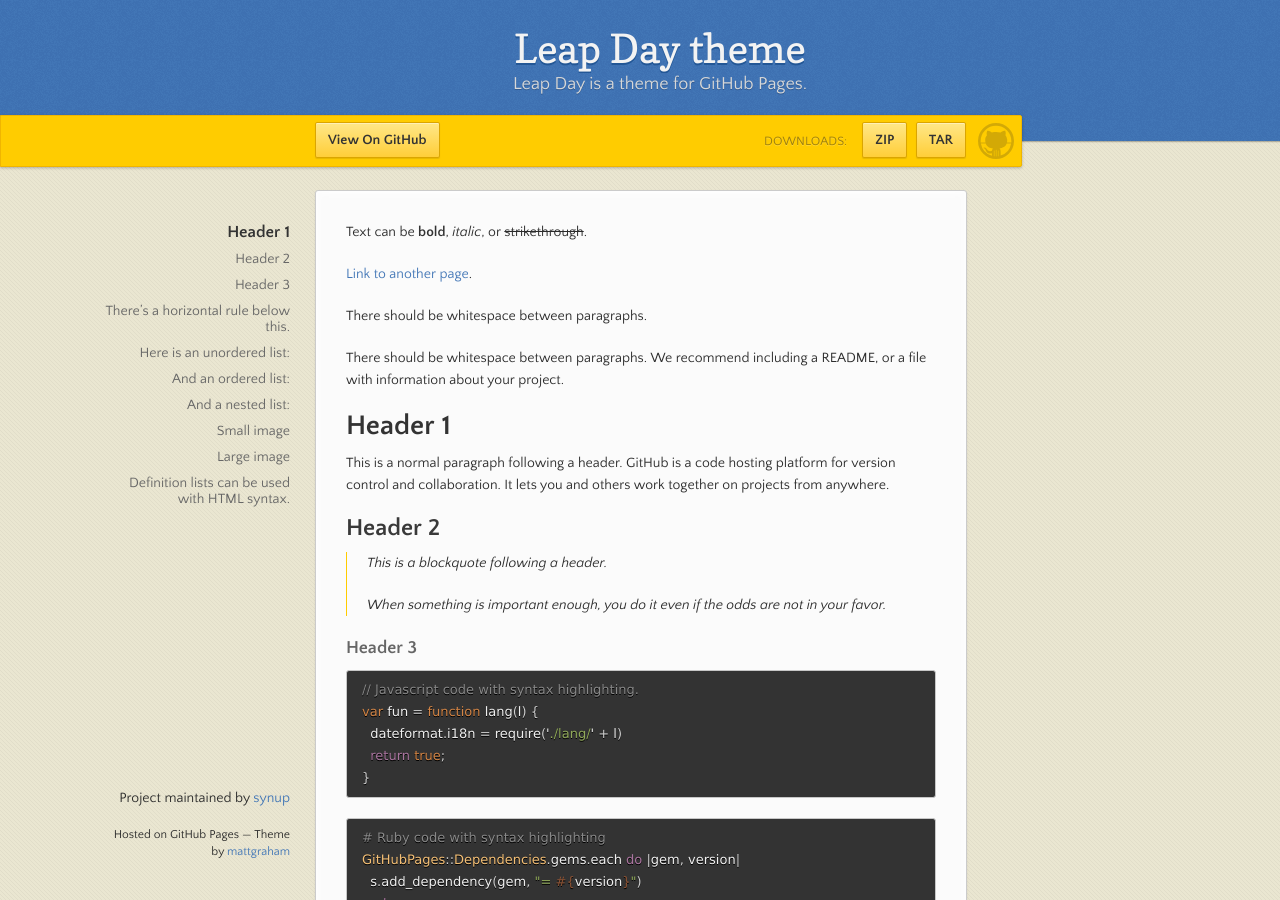
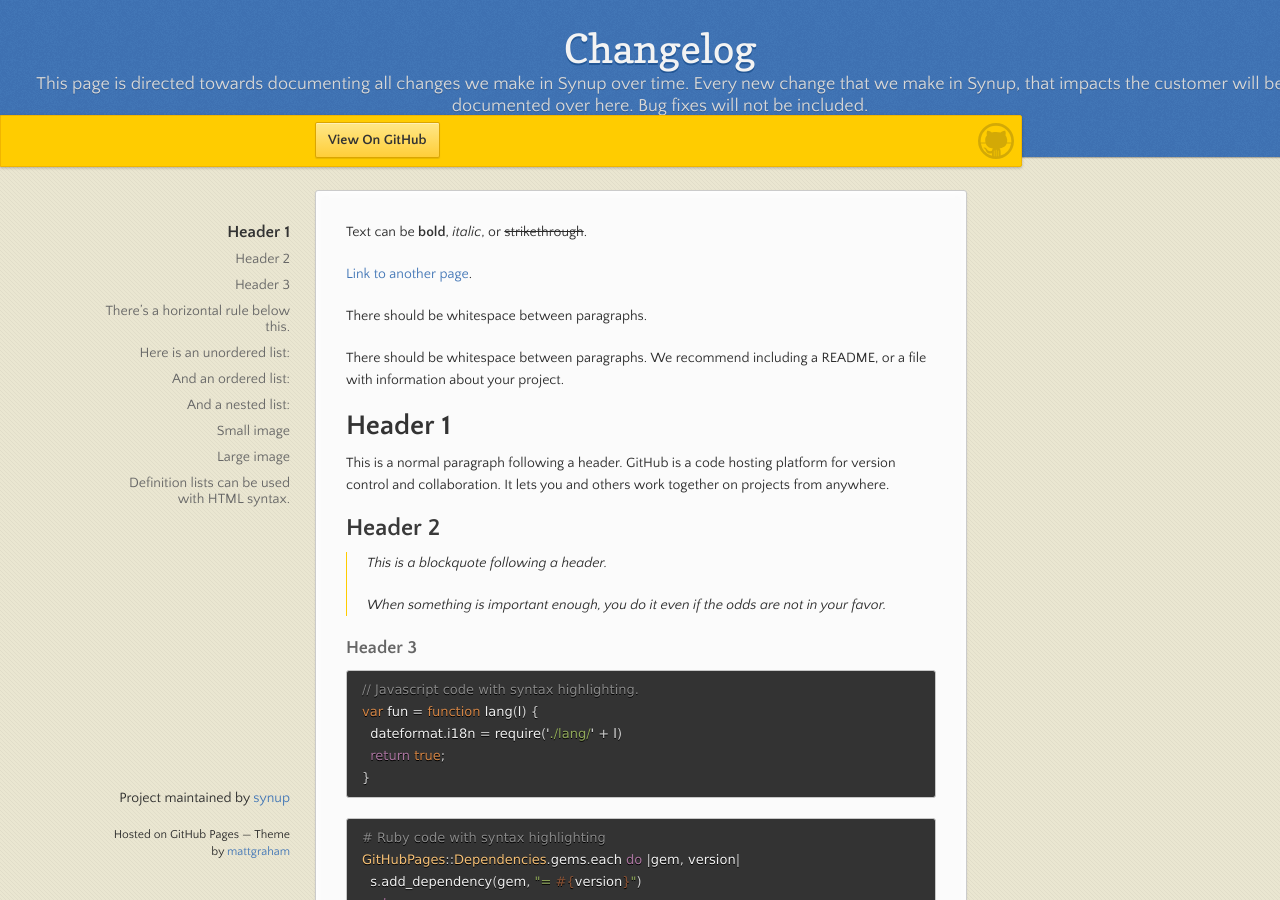
Before and after one commit to synup/whatsnew, a Jekyll site: the page built from index.md, in a window 1280 px wide and 900 px high. Built offline with Jekyll 4.4.1, drawn with Linux system fonts in a browser that asks for light colours.

Commit message:
changed title and description

```diff
--- a/_config.yml
+++ b/_config.yml
@@ -1,5 +1,5 @@
-title: Leap Day theme
-description: Leap Day is a theme for GitHub Pages.
-show_downloads: true
+title: Changelog
+description: This page is directed towards documenting all changes we make in Synup over time. Every new change that we make in Synup, that impacts the customer will be documented over here. Bug fixes will not be included.
+show_downloads: false
 google_analytics:
 theme: jekyll-theme-leap-day
```
Also changed, not shown: _posts/2023-08-08-joomlocal-sites-added.md (added, +5 -0 lines).
